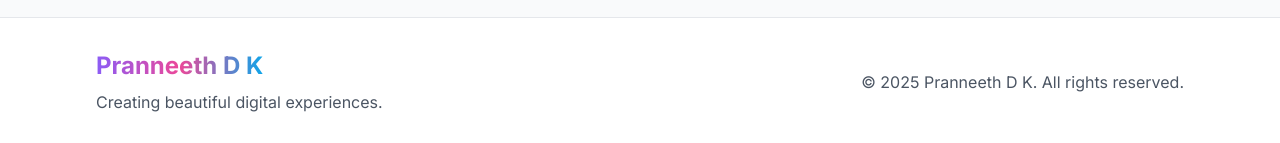
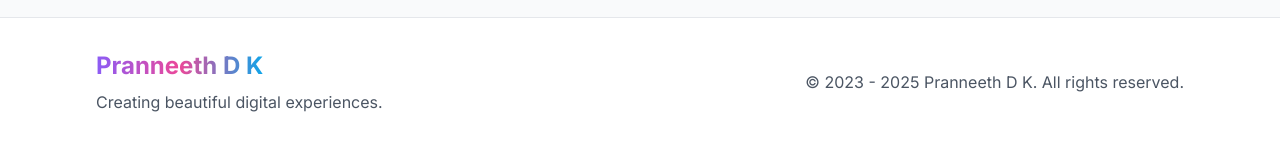
Before and after one commit to pranneeth-1511/portfolio-website, a React (Vite) app: page / in a window 1280 px wide. Shown: the part 9605-9748 px from the top of the page. Built offline with nearby package versions, Linux system fonts and the light colour scheme.

Commit message:
year footer

```diff
--- a/src/components/Footer/Footer.tsx
+++ b/src/components/Footer/Footer.tsx
@@ -17,7 +17,7 @@ const Footer: React.FC = () => {
           </div>
           <div className="text-center md:text-right">
             <p className="text-gray-600 dark:text-gray-400">
-              © {currentYear} Pranneeth D K. All rights reserved.
+              © 2023 - {currentYear} Pranneeth D K. All rights reserved.
             </p>
           </div>
         </div>
```
